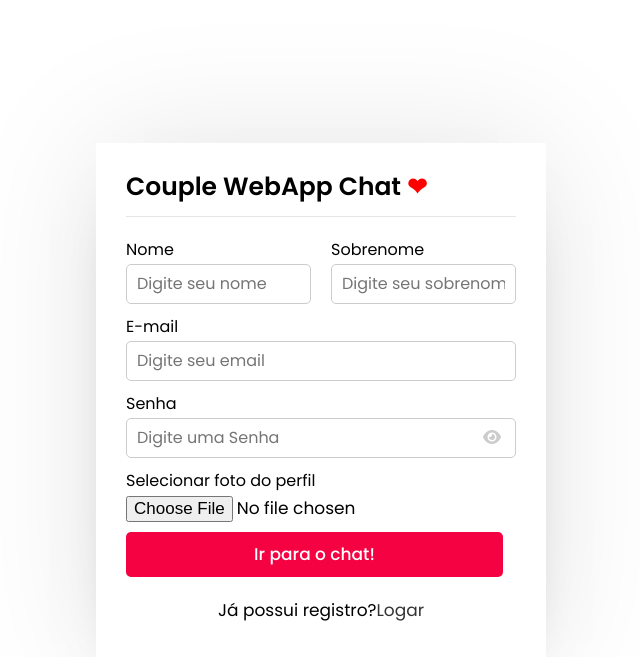
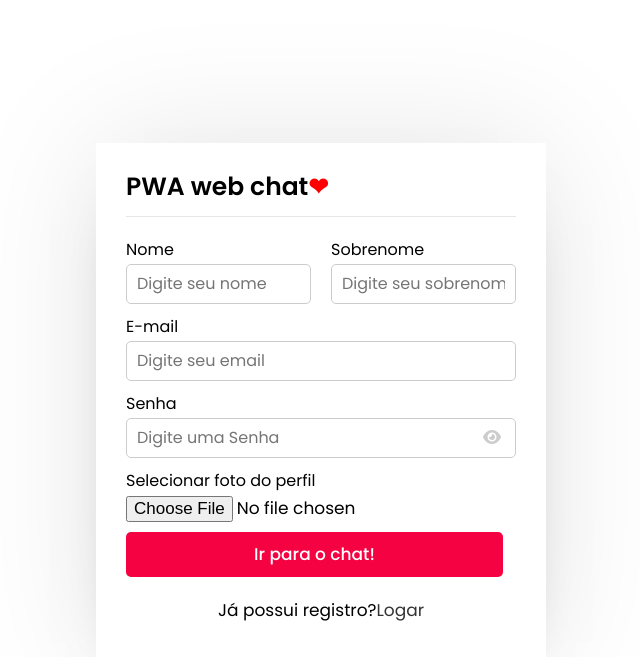
Before and after one commit to NatoRodrigues/CHAT-PWA-PHP-JS, a PHP site: page / in a window 1280 px wide. Shown: the top 657 px of the page, without its empty margins (319-959 px from the left). Run offline with PHP 8.4, Linux system fonts and the light colour scheme; some libraries are stand-ins or nearby versions.

Commit message:
Update index.php

```diff
--- a/index.php
+++ b/index.php
@@ -30,7 +30,7 @@ console.log("[PWA Builder] Service worker has been registered for scope: " + reg
 
     <div class="wrapper">
       <section class="registrar">
-        <header>Couple WebApp Chat <span style="font-size: 24px; color: red;">&#x2764;</span></header>
+        <header>PWA web chat<span style="font-size: 24px; color: red;">&#x2764;</span></header>
         <form action="#" method="POST" enctype="multipart/form-data" autocomplete="off">
           <div class="error-txt"></div>
           <div class="nome-detalhes">
```
